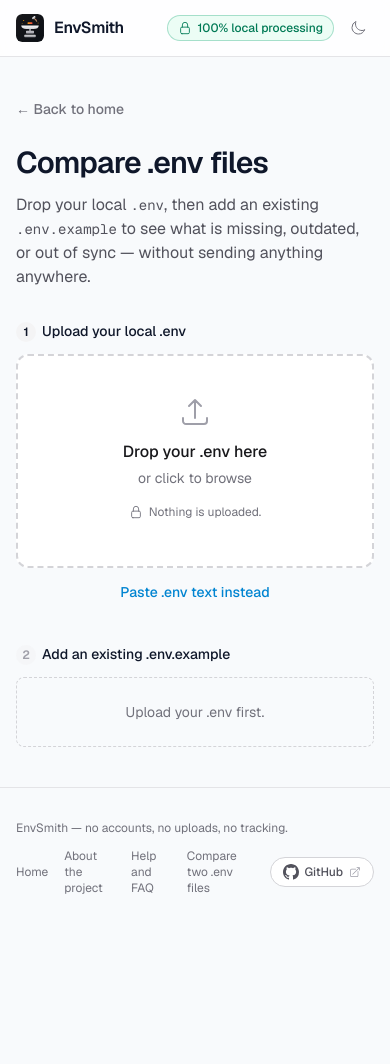
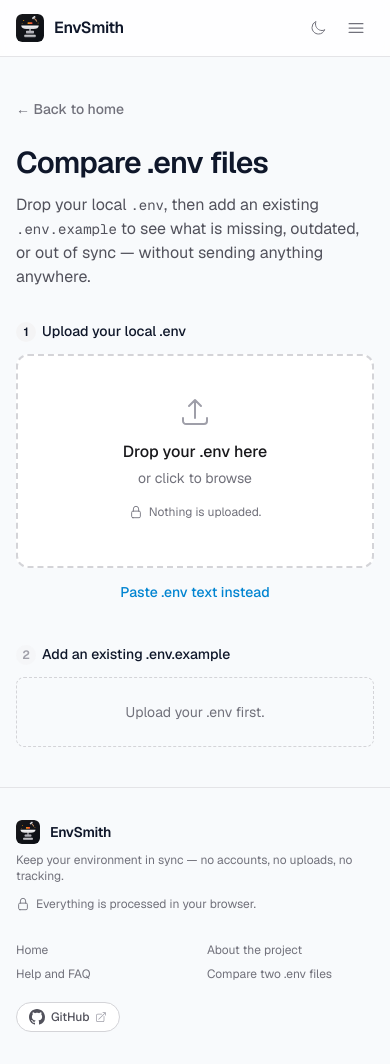
Before and after one commit to modeusweb/envsmith, a Next.js app: page /compare in a window 390 px wide. Before the commit the page ends 928 px from the top, so only its background shows below. Built offline with nearby package versions, Linux system fonts and the light colour scheme.

Commit message:
ui: responsive site header with mobile menu; adaptive footer layout

```diff
--- a/src/components/ui/Header.tsx
+++ b/src/components/ui/Header.tsx
@@ -2,64 +2,114 @@
 
 import Link from "next/link";
 import Image from "next/image";
-import { LockClosedIcon, MoonIcon, SunIcon } from "@heroicons/react/24/outline";
+import { useState } from "react";
+import { Bars3Icon, LockClosedIcon, MoonIcon, SunIcon, XMarkIcon } from "@heroicons/react/24/outline";
 import { useTheme } from "@/hooks/use-theme";
+
+const NAV_LINKS = [
+  { href: "/compare", label: "Compare" },
+  { href: "/about", label: "About" },
+  { href: "/help", label: "Help" },
+] as const;
+
+const LINK_CLASS =
+  "rounded text-zinc-500 dark:text-zinc-400 hover:text-zinc-900 dark:hover:text-zinc-100 focus-visible:outline-2 focus-visible:outline-sky-500";
 
 export function Header({ onHome }: { onHome?: () => void }) {
   const [theme, toggleTheme] = useTheme();
+  const [menuOpen, setMenuOpen] = useState(false);
+
+  const brand = (
+    <>
+      <Image src="/logo.svg" alt="EnvSmith logo" width={28} height={28} className="rounded-md" priority />
+      <span className="font-semibold tracking-tight truncate">EnvSmith</span>
+    </>
+  );
 
   return (
     <header className="sticky top-0 z-40 border-b border-zinc-200 dark:border-zinc-800 bg-white/80 dark:bg-zinc-950/80 backdrop-blur">
-      <div className="relative mx-auto max-w-7xl px-4 sm:px-6 h-14 flex items-center justify-between gap-3">
+      <div className="relative mx-auto max-w-7xl px-4 sm:px-6 h-14 flex items-center justify-between gap-2 sm:gap-3">
         {onHome ? (
           <button
             type="button"
             onClick={onHome}
-            className="flex items-center gap-2.5 min-w-0 rounded-md focus-visible:outline-2 focus-visible:outline-sky-500"
+            className="flex min-w-0 items-center gap-2.5 rounded-md focus-visible:outline-2 focus-visible:outline-sky-500"
             aria-label="EnvSmith — back to home"
           >
-            <Image src="/logo.svg" alt="EnvSmith logo" width={28} height={28} className="rounded-md" priority />
-            <span className="font-semibold tracking-tight truncate">EnvSmith</span>
+            {brand}
           </button>
         ) : (
           <Link
             href="/"
-            className="flex items-center gap-2.5 min-w-0 rounded-md focus-visible:outline-2 focus-visible:outline-sky-500"
+            className="flex min-w-0 items-center gap-2.5 rounded-md focus-visible:outline-2 focus-visible:outline-sky-500"
             aria-label="EnvSmith — back to home"
           >
-            <Image src="/logo.svg" alt="EnvSmith logo" width={28} height={28} className="rounded-md" priority />
-            <span className="font-semibold tracking-tight truncate">EnvSmith</span>
+            {brand}
           </Link>
         )}
+
         <nav
           aria-label="Site"
-          className="hidden sm:flex items-center gap-5 text-sm text-zinc-500 dark:text-zinc-400 absolute left-1/2 -translate-x-1/2"
+          className="absolute left-1/2 hidden -translate-x-1/2 items-center gap-5 text-sm md:flex"
         >
-          <Link href="/compare" className="hover:text-zinc-800 dark:hover:text-zinc-200 focus-visible:outline-2 focus-visible:outline-sky-500 rounded">
-            Compare
-          </Link>
-          <Link href="/about" className="hover:text-zinc-800 dark:hover:text-zinc-200 focus-visible:outline-2 focus-visible:outline-sky-500 rounded">
-            About
-          </Link>
-          <Link href="/help" className="hover:text-zinc-800 dark:hover:text-zinc-200 focus-visible:outline-2 focus-visible:outline-sky-500 rounded">
-            Help
-          </Link>
+          {NAV_LINKS.map((link) => (
+            <Link key={link.href} href={link.href} className={LINK_CLASS}>
+              {link.label}
+            </Link>
+          ))}
         </nav>
-        <div className="flex items-center gap-2">
-          <span className="inline-flex items-center gap-1.5 rounded-full border border-emerald-600/30 bg-emerald-50 dark:bg-emerald-950/50 px-2.5 py-1 text-xs font-medium text-emerald-700 dark:text-emerald-400">
+
+        <div className="flex shrink-0 items-center gap-1 sm:gap-2">
+          <span className="hidden items-center gap-1.5 rounded-full border border-emerald-600/30 bg-emerald-50 px-2.5 py-1 text-xs font-medium text-emerald-700 sm:inline-flex dark:bg-emerald-950/50 dark:text-emerald-400">
             <LockClosedIcon className="size-3.5" aria-hidden />
             100% local processing
           </span>
           <button
             type="button"
             onClick={toggleTheme}
-            className="p-2 rounded-md text-zinc-500 dark:text-zinc-400 hover:bg-zinc-100 dark:hover:bg-zinc-800 focus-visible:outline-2 focus-visible:outline-sky-500"
+            className="rounded-md p-2 text-zinc-500 hover:bg-zinc-100 focus-visible:outline-2 focus-visible:outline-sky-500 dark:text-zinc-400 dark:hover:bg-zinc-800"
             aria-label={`Switch to ${theme === "dark" ? "light" : "dark"} mode`}
           >
             {theme === "dark" ? <SunIcon className="size-4" /> : <MoonIcon className="size-4" />}
           </button>
+          <button
+            type="button"
+            onClick={() => setMenuOpen((open) => !open)}
+            className="rounded-md p-2 text-zinc-500 hover:bg-zinc-100 focus-visible:outline-2 focus-visible:outline-sky-500 md:hidden dark:text-zinc-400 dark:hover:bg-zinc-800"
+            aria-expanded={menuOpen}
+            aria-controls="mobile-nav"
+            aria-label={menuOpen ? "Close navigation menu" : "Open navigation menu"}
+          >
+            {menuOpen ? <XMarkIcon className="size-5" /> : <Bars3Icon className="size-5" />}
+          </button>
         </div>
       </div>
+
+      {menuOpen && (
+        <nav
+          id="mobile-nav"
+          aria-label="Site"
+          className="border-t border-zinc-200 bg-white px-4 py-2 md:hidden dark:border-zinc-800 dark:bg-zinc-950"
+        >
+          <ul className="flex flex-col">
+            {NAV_LINKS.map((link) => (
+              <li key={link.href}>
+                <Link
+                  href={link.href}
+                  onClick={() => setMenuOpen(false)}
+                  className="block rounded-md px-2 py-2.5 text-sm font-medium text-zinc-700 hover:bg-zinc-100 focus-visible:outline-2 focus-visible:outline-sky-500 dark:text-zinc-200 dark:hover:bg-zinc-900"
+                >
+                  {link.label}
+                </Link>
+              </li>
+            ))}
+            <li className="mt-1 flex items-center gap-1.5 px-2 pb-2 text-xs text-zinc-500 sm:hidden dark:text-zinc-400">
+              <LockClosedIcon className="size-3.5 shrink-0" aria-hidden />
+              Your files never leave this browser.
+            </li>
+          </ul>
+        </nav>
+      )}
     </header>
   );
 }
--- a/src/components/ui/SiteFooter.tsx
+++ b/src/components/ui/SiteFooter.tsx
@@ -1,47 +1,58 @@
 import Link from "next/link";
+import Image from "next/image";
 import { ArrowTopRightOnSquareIcon } from "@heroicons/react/24/solid";
+import { LockClosedIcon } from "@heroicons/react/24/outline";
 
 const GITHUB_URL = "https://github.com/modeusweb/envsmith";
+
+const NAV_LINKS = [
+  { href: "/", label: "Home" },
+  { href: "/about", label: "About the project" },
+  { href: "/help", label: "Help and FAQ" },
+  { href: "/compare", label: "Compare two .env files" },
+] as const;
+
+const LINK_CLASS =
+  "rounded text-zinc-500 hover:text-zinc-900 focus-visible:outline-2 focus-visible:outline-sky-500 dark:text-zinc-400 dark:hover:text-zinc-100";
 
 /** Site-wide footer with navigation. */
 export function SiteFooter() {
   return (
-    <footer className="border-t border-zinc-200 dark:border-zinc-800 py-8">
-      <div className="mx-auto max-w-7xl px-4 sm:px-6 flex flex-wrap items-center justify-between gap-3 text-xs text-zinc-500 dark:text-zinc-500">
-        <span>EnvSmith — no accounts, no uploads, no tracking.</span>
-        <div className="flex items-center gap-4">
-          <nav aria-label="Footer" className="flex items-center gap-4">
-            <Link
-              href="/"
-              className="hover:text-zinc-800 dark:hover:text-zinc-300 focus-visible:outline-2 focus-visible:outline-sky-500 rounded"
-            >
-              Home
-            </Link>
-            <Link
-              href="/about"
-              className="hover:text-zinc-800 dark:hover:text-zinc-300 focus-visible:outline-2 focus-visible:outline-sky-500 rounded"
-            >
-              About the project
-            </Link>
-            <Link
-              href="/help"
-              className="hover:text-zinc-800 dark:hover:text-zinc-300 focus-visible:outline-2 focus-visible:outline-sky-500 rounded"
-            >
-              Help and FAQ
-            </Link>
-            <Link
-              href="/compare"
-              className="hover:text-zinc-800 dark:hover:text-zinc-300 focus-visible:outline-2 focus-visible:outline-sky-500 rounded"
-            >
-              Compare two .env files
-            </Link>
+    <footer className="border-t border-zinc-200 dark:border-zinc-800">
+      <div className="mx-auto flex max-w-7xl flex-col gap-6 px-4 py-8 sm:px-6 md:flex-row md:items-start md:justify-between md:gap-10">
+        <div className="min-w-0">
+          <div className="flex items-center gap-2.5">
+            <Image src="/logo.svg" alt="" width={24} height={24} className="rounded-md" />
+            <span className="text-sm font-semibold tracking-tight">EnvSmith</span>
+          </div>
+          <p className="mt-2 max-w-sm text-xs text-zinc-500 dark:text-zinc-500">
+            Keep your environment in sync — no accounts, no uploads, no tracking.
+          </p>
+          <p className="mt-3 inline-flex items-center gap-1.5 text-xs text-zinc-500 dark:text-zinc-500">
+            <LockClosedIcon className="size-3.5 shrink-0" aria-hidden />
+            Everything is processed in your browser.
+          </p>
+        </div>
+
+        <div className="flex flex-col gap-5 sm:flex-row sm:items-start sm:gap-10">
+          <nav aria-label="Footer">
+            <ul className="grid grid-cols-2 gap-x-6 gap-y-2 text-xs sm:flex sm:flex-col sm:gap-2">
+              {NAV_LINKS.map((link) => (
+                <li key={link.href}>
+                  <Link href={link.href} className={LINK_CLASS}>
+                    {link.label}
+                  </Link>
+                </li>
+              ))}
+            </ul>
           </nav>
+
           <a
             href={GITHUB_URL}
             target="_blank"
             rel="noopener noreferrer"
             aria-label="EnvSmith on GitHub (opens in a new tab)"
-            className="inline-flex items-center gap-1.5 rounded-full border border-zinc-300 dark:border-zinc-700 bg-white dark:bg-zinc-900 px-3 py-1.5 text-xs font-medium text-zinc-600 dark:text-zinc-300 hover:border-zinc-400 dark:hover:border-zinc-500 hover:text-zinc-900 dark:hover:text-white hover:shadow-sm transition-colors focus-visible:outline-2 focus-visible:outline-sky-500"
+            className="inline-flex w-fit items-center gap-1.5 rounded-full border border-zinc-300 bg-white px-3 py-1.5 text-xs font-medium text-zinc-600 transition-colors hover:border-zinc-400 hover:text-zinc-900 hover:shadow-sm focus-visible:outline-2 focus-visible:outline-sky-500 dark:border-zinc-700 dark:bg-zinc-900 dark:text-zinc-300 dark:hover:border-zinc-500 dark:hover:text-white"
           >
             <svg viewBox="0 0 16 16" className="size-4" fill="currentColor" aria-hidden>
               <path d="M8 0C3.58 0 0 3.58 0 8c0 3.54 2.29 6.53 5.47 7.59.4.07.55-.17.55-.38 0-.19-.01-.82-.01-1.49-2.01.37-2.53-.49-2.69-.94-.09-.23-.48-.94-.82-1.13-.28-.15-.68-.52-.01-.53.63-.01 1.08.58 1.23.82.72 1.21 1.87.87 2.33.66.07-.52.28-.87.51-1.07-1.78-.2-3.64-.89-3.64-3.95 0-.87.31-1.59.82-2.15-.08-.2-.36-1.02.08-2.12 0 0 .67-.21 2.2.82.64-.18 1.32-.27 2-.27s1.36.09 2 .27c1.53-1.04 2.2-.82 2.2-.82.44 1.1.16 1.92.08 2.12.51.56.82 1.27.82 2.15 0 3.07-1.87 3.75-3.65 3.95.29.25.54.73.54 1.48 0 1.07-.01 1.93-.01 2.2 0 .21.15.46.55.38A8.01 8.01 0 0 0 16 8c0-4.42-3.58-8-8-8Z" />
```
